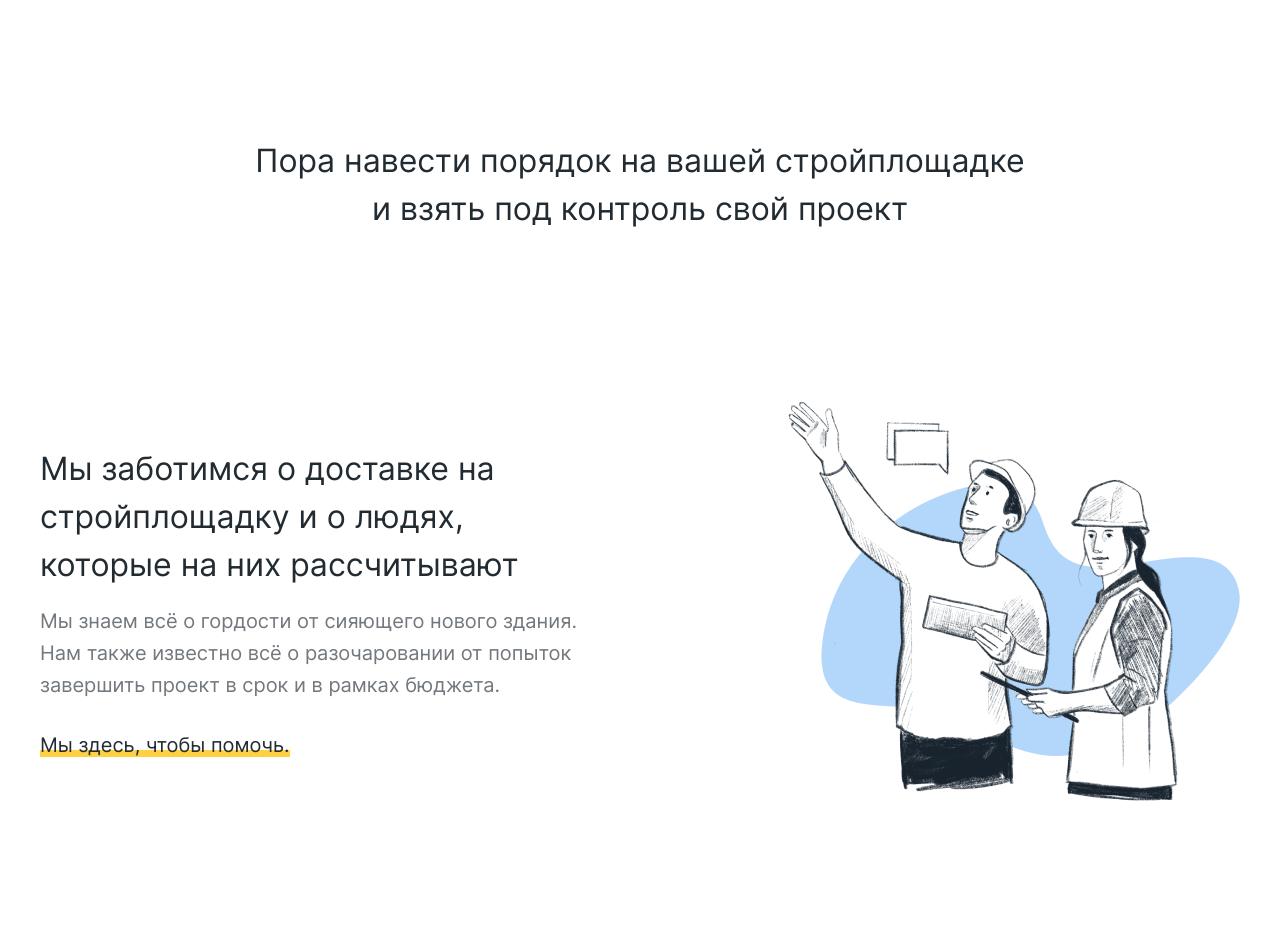
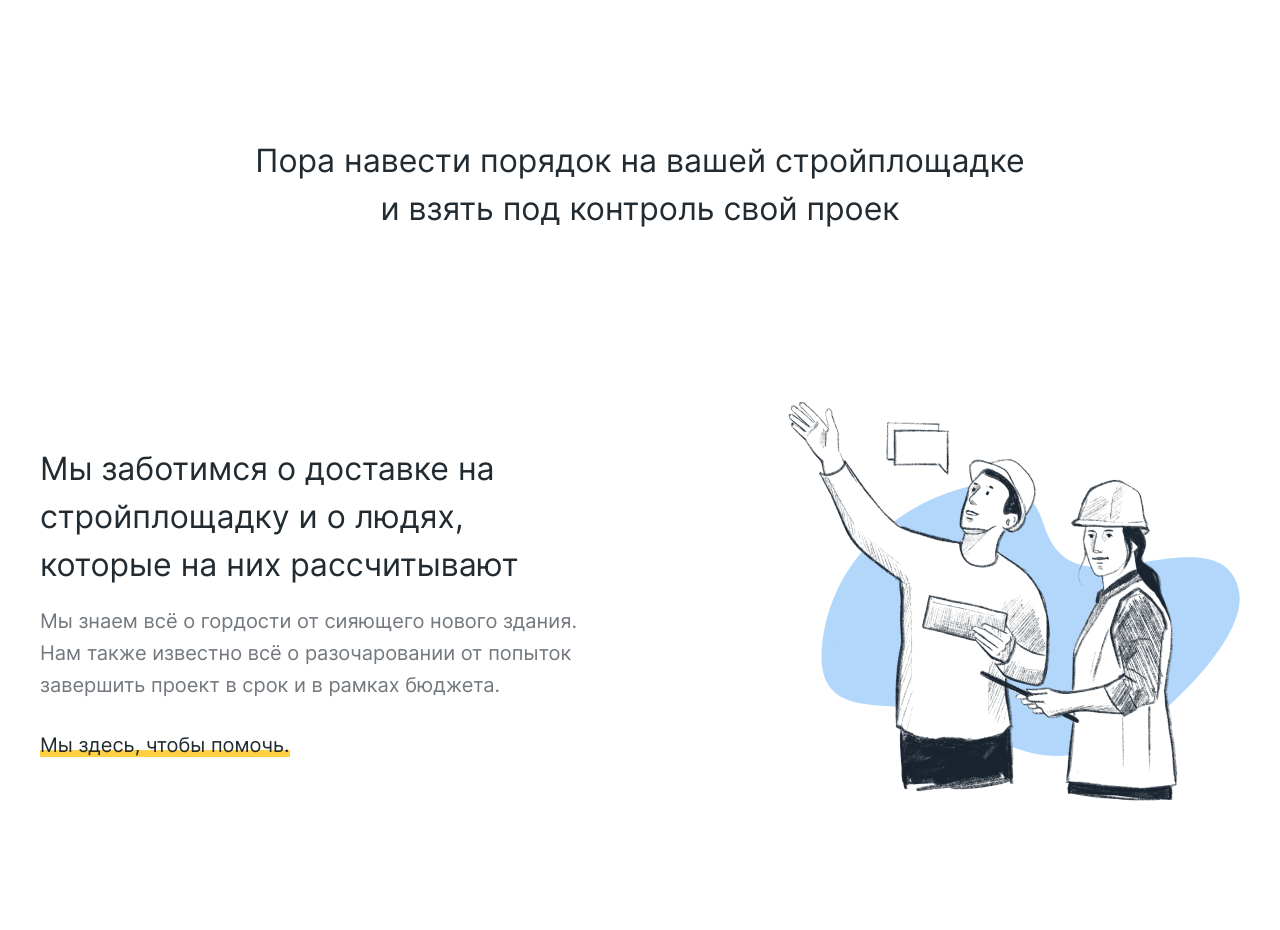
Before and after one commit to Shokhabbos/StroyControl, a plain HTML site: page index.html in a window 1280 px wide. Shown: the part 1820-2750 px from the top of the page. Drawn offline with Linux system fonts and the light colour scheme.

Commit message:
readME Updated

```diff
--- a/index.html
+++ b/index.html
@@ -112,7 +112,7 @@
 
       <p class="second_chaos_subtitle">
         Пора навести порядок на вашей стройплощадке <br />
-        и взять под контроль свой проект
+        и взять под контроль свой проек
       </p>
 
       <div class="chaos_wrapper">
```
Also changed, not shown: 1 other file.
